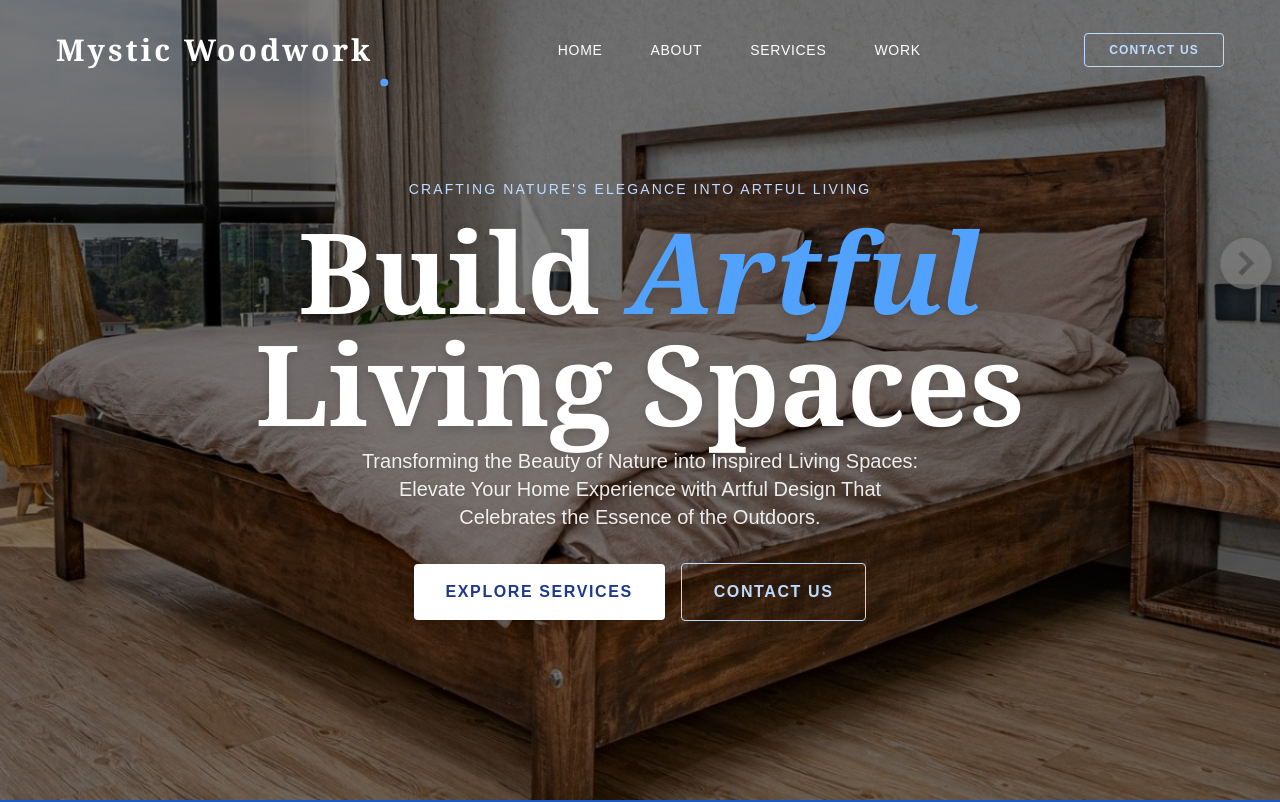
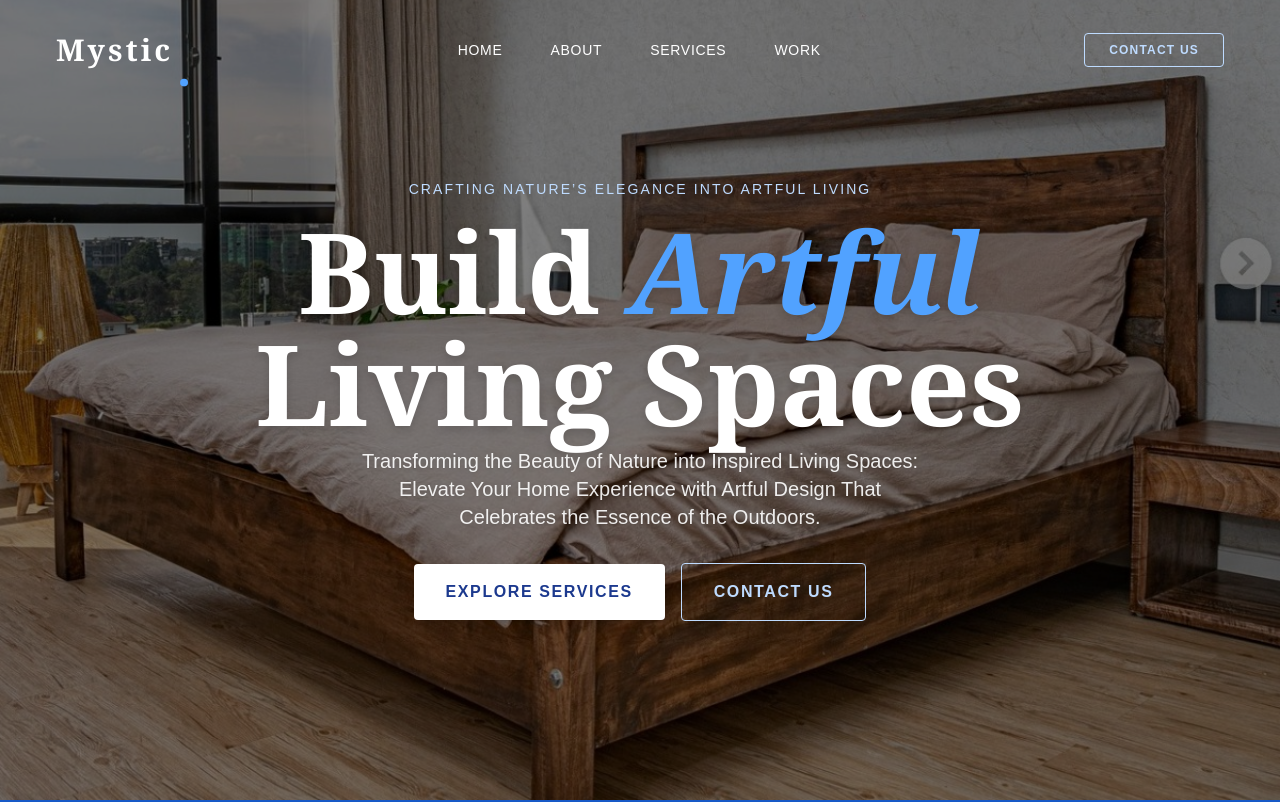
Before and after one commit to immaculatechepkirui/mystic_artwoods, a Next.js app: page / in a window 1280 px wide. Shown: the top 802 px of the page. Built offline with nearby package versions, Linux system fonts and the light colour scheme.

Commit message:
Logo Replace

```diff
--- a/components/HomeHero.tsx
+++ b/components/HomeHero.tsx
@@ -1,15 +1,18 @@
 "use client";
 import { useState } from "react";
+
+// YOU CAN USE CSS MODULE FOR FONT WEIGHTS IF NEEDED (not required for demo).
+// You can also include the font links in your document head as previously described.
 
 export default function HomeHero() {
   const [navOpen, setNavOpen] = useState(false);
 
   return (
-    <div className="relative min-h-screen w-full flex flex-col font-nunito" id="home">
+    <div className="relative min-h-screen w-full flex flex-col font-sans">
       {/* Background image with dark overlay */}
       <div className="absolute inset-0 z-0">
         <img
-          src="/images/bed.jpg"
+          src="/images/bed.jpg" // CHANGE TO YOUR BG
           alt="Mystic ArtWoods Hero"
           className="w-full h-full object-cover"
           style={{ objectPosition: "center" }}
@@ -20,7 +23,7 @@ export default function HomeHero() {
       {/* Navbar */}
       <nav className="absolute top-0 left-0 w-full z-20 flex items-center justify-between px-14 py-8">
         <a href="#home" className="flex items-end gap-1 text-3xl text-white font-serif font-extrabold tracking-widest">
-          Mystic Woodwork
+          Mystic
           <span className="text-blue-400 text-5xl" style={{lineHeight:0}}>.</span>
         </a>
         <div className="hidden md:flex gap-12 text-sm uppercase text-white tracking-wider font-light">
@@ -32,12 +35,13 @@ export default function HomeHero() {
         <a href="#contact" className="hidden md:inline px-6 py-2 border border-blue-200 text-blue-200 hover:bg-blue-200 hover:text-black transition rounded tracking-widest uppercase font-bold text-xs" style={{letterSpacing:"0.1em"}}>
           Contact Us
         </a>
+        {/* Mobile menu button (optional, can add dropdown logic) */}
       </nav>
 
       {/* Hero Content */}
       <div className="relative flex flex-1 flex-col items-center justify-center z-10 mt-12 md:mt-0 text-center">
         <p className="uppercase text-sm tracking-widest text-blue-200 font-medium mb-4" style={{letterSpacing: "0.15em"}}>
-          Crafting Nature's Elegance into Artful Living
+          Crafting Nature’s Elegance into Artful Living
         </p>
         <h1 className="text-white font-serif font-bold text-[3rem] sm:text-[5rem] md:text-[7rem] leading-none mb-2 drop-shadow-lg">
           Build <span className="text-blue-400 italic font-bold">Artful</span><br />
```
